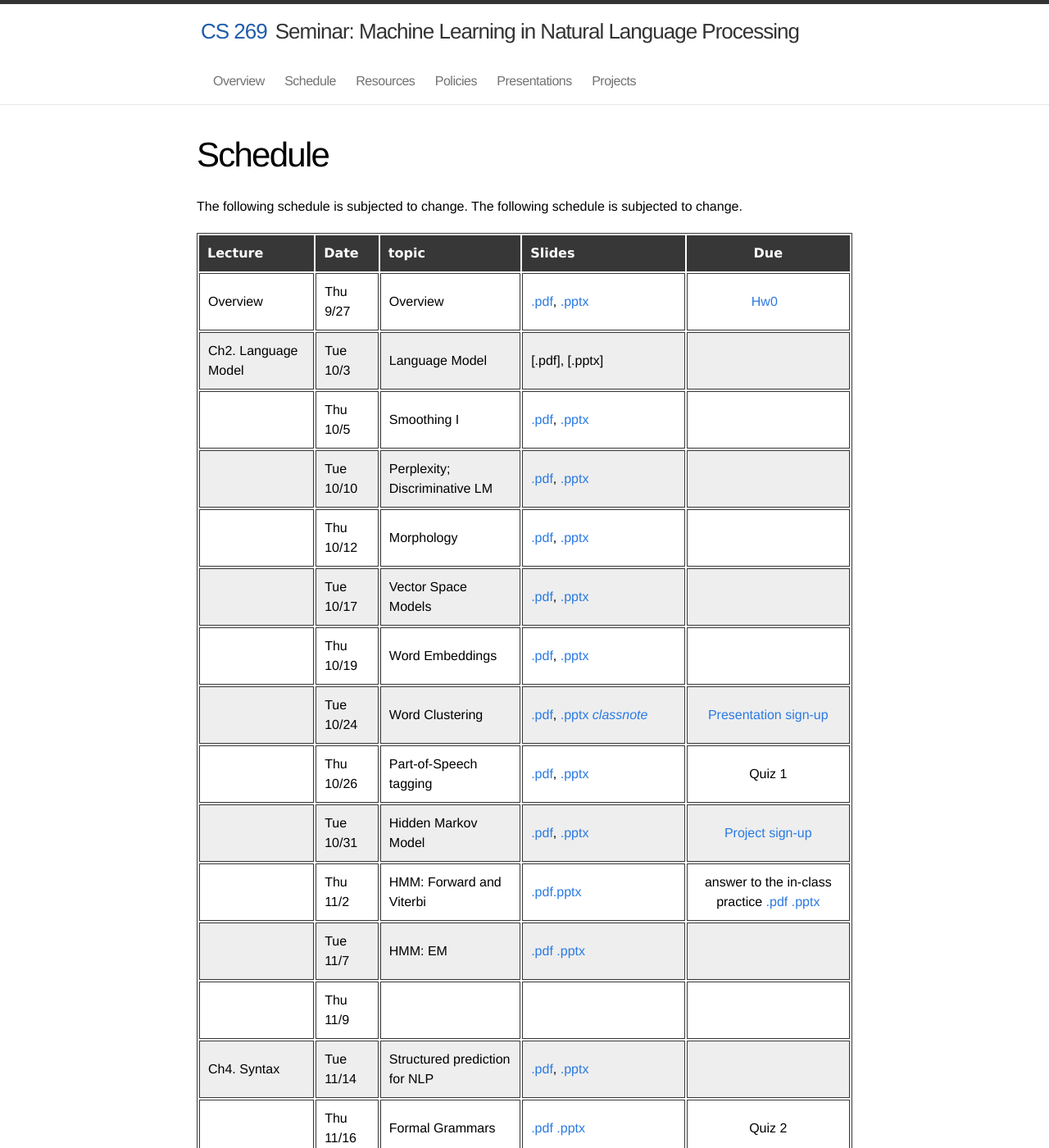
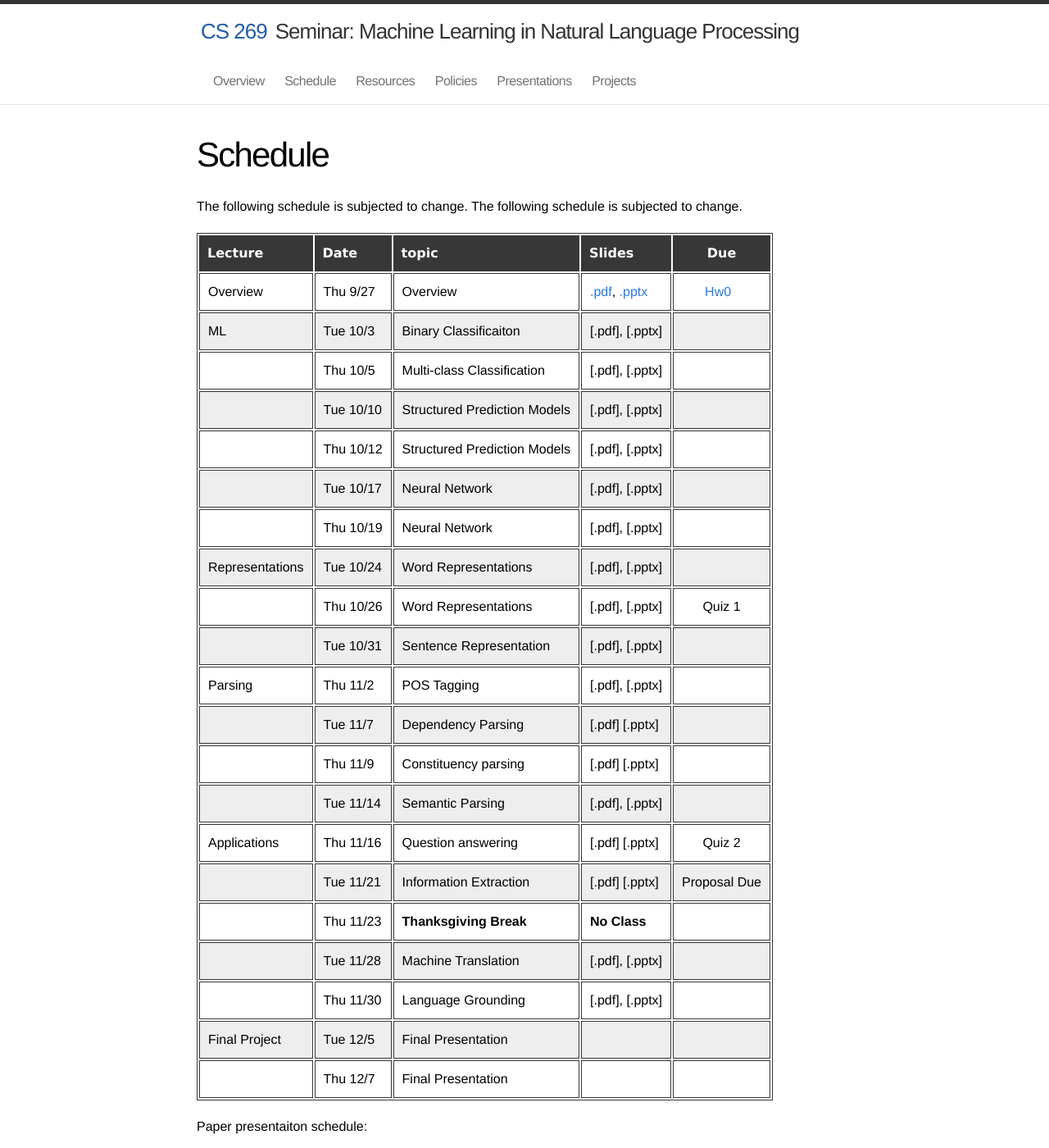
Before and after one commit to uclanlp/CS269-17, a Jekyll site: the page built from 2_syllabus.md, in a window 1280 px wide and 1400 px high. Shown: the whole window at 82% size. Built offline with Jekyll 4.4.1, drawn with Linux system fonts in a browser that asks for light colours; some of the changed text lies outside the part shown.

Commit message:
Update 2_syllabus.md

```diff
--- a/2_syllabus.md
+++ b/2_syllabus.md
@@ -11,26 +11,26 @@ The following schedule is subjected to change.
  Lecture | Date | topic | Slides | Due
 :------- | :---- | :----- | :----- | :-----: | :----:
  Overview | Thu 9/27 | Overview | [.pdf](slides/CS269-01.pdf), [.pptx](slides/CS269-01.pptx) | [Hw0](doc/hw0.pdf)
-Ch2. Language Model | Tue 10/3 | Language Model | [.pdf], [.pptx] |
- | Thu 10/5 | Smoothing I | [.pdf](slides/03-smooth.pdf), [.pptx](slides/03-smooth.pptx)|
- | Tue 10/10 | Perplexity; Discriminative LM | [.pdf](slides/04-LMeval.pdf), [.pptx](slides/04-LMeval.pptx) |
- | Thu 10/12 | Morphology | [.pdf](slides/05-Morphology.pdf), [.pptx](slides/05-Morphology.pptx)|
- | Tue 10/17 | Vector Space Models  | [.pdf](slides/06-VM.pdf), [.pptx](slides/06-VM.pptx)|
- | Thu 10/19 | Word Embeddings | [.pdf](slides/07-WordEmbedding.pdf), [.pptx](slides/07-WordEmbedding.pptx)|
- | Tue 10/24 | Word Clustering | [.pdf](slides/08-wordcluster.pdf), [.pptx](slides/08-wordcluster.pptx)  [*classnote*](slides/classnote.pdf) | [Presentation sign-up](https://docs.google.com/spreadsheets/d/13RC84Rqyqb8dCbhuJr-RV0zzw6qG8wFxTcmnRVkgFlY/edit?usp=sharing)
- | Thu 10/26 | Part-of-Speech tagging | [.pdf](slides/09-POS.pdf), [.pptx](slides/09-POS.pptx) | Quiz 1
- | Tue 10/31 | Hidden Markov Model | [.pdf](slides/10-HMM.pdf), [.pptx](slides/10-HMM.pptx)| [Project sign-up](https://docs.google.com/spreadsheets/d/1gbTKcis8X-s9Ssh_e1mlBoc__JCVsTm_qNEuZfJ7u94/edit?usp=sharing)
- | Thu 11/2 | HMM: Forward and Viterbi | [.pdf](slides/11-Viterbi.pdf)[.pptx](slides/11-Viterbi.pptx) 	|answer to the in-class practice [.pdf](slides/11-ans.pdf) [.pptx](slides/11-ans.pptx)
- | Tue 11/7 | HMM: EM  | [.pdf](slides/12-EM.pdf) [.pptx](slides/12-EM.pptx) |
- | Thu 11/9 |
- Ch4. Syntax | Tue 11/14 |  Structured prediction for NLP | [.pdf](slides/13-SP.pdf), [.pptx](slides/13-SP.pptx) |
- | Thu 11/16 | Formal Grammars   | [.pdf](slides/14-Grammar.pdf) [.pptx](slides/14-Grammar.pptx) | Quiz 2
- | Tue 11/21 | Dependency Parsing | [.pdf](slides/15-DP.pdf) [.pptx](slides/15-DP.pptx) |Proposal Due
+ ML | Tue 10/3 | Binary Classificaiton | [.pdf], [.pptx] |
+ | Thu 10/5 | Multi-class Classification | [.pdf], [.pptx]|
+ | Tue 10/10 | Structured Prediction Models | [.pdf], [.pptx] |
+ | Thu 10/12 | Structured Prediction Models | [.pdf], [.pptx]|
+ | Tue 10/17 | Neural Network  | [.pdf], [.pptx]|
+ | Thu 10/19 | Neural Network | [.pdf], [.pptx]|
+ Representations | Tue 10/24 | Word Representations | [.pdf], [.pptx] |
+ | Thu 10/26 | Word Representations| [.pdf], [.pptx] | Quiz 1
+ | Tue 10/31 | Sentence Representation | [.pdf], [.pptx]|
+ Parsing | Thu 11/2 | POS Tagging| [.pdf], [.pptx] 	|
+ | Tue 11/7 | Dependency Parsing | [.pdf] [.pptx] |
+ | Thu 11/9 | Constituency parsing  | [.pdf] [.pptx] |
+ | Tue 11/14 | Semantic Parsing | [.pdf], [.pptx]|
+ Applications | Thu 11/16 | Question answering | [.pdf] [.pptx] | Quiz 2
+ | Tue 11/21 | Information Extraction | [.pdf] [.pptx] |Proposal Due
  | Thu 11/23 | **Thanksgiving Break** | **No Class** |
- | Tue 11/28 | Semantic Parsing | [.pdf](slides/18-Semantics.pdf), [.pptx](slides/18-semantics.pptx)| Presentation starts
- | Thu 11/30 | More on Semantic Parsing | [.pdf](slides/19-QA.pdf), [.pptx](slides/19-QA.pptx)|
- Ch5. Applications | Tue 12/5 | Question Answering | | Quiz 3
- | Thu 12/7 | Information Extraction | Neural Network (by Wasi Ahmad) [.pdf](slides/NN.pdf), [.pptx](slides/NN.pptx) |
+ | Tue 11/28 | Machine Translation | [.pdf], [.pptx]|
+ | Thu 11/30 | Language Grounding | [.pdf], [.pptx]|
+Final Project | Tue 12/5 | Final Presentation| |
+ | Thu 12/7 | Final Presentation |  |
 
 
 
```
